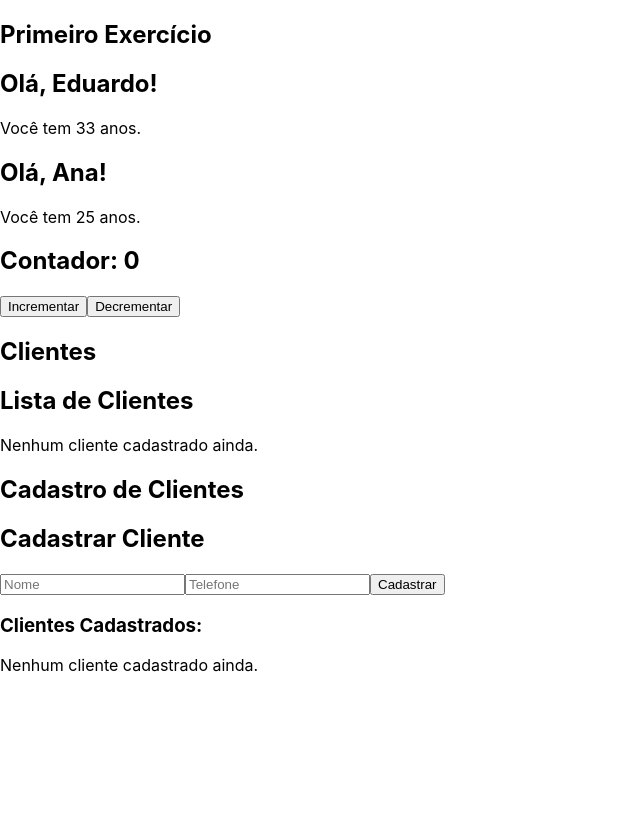
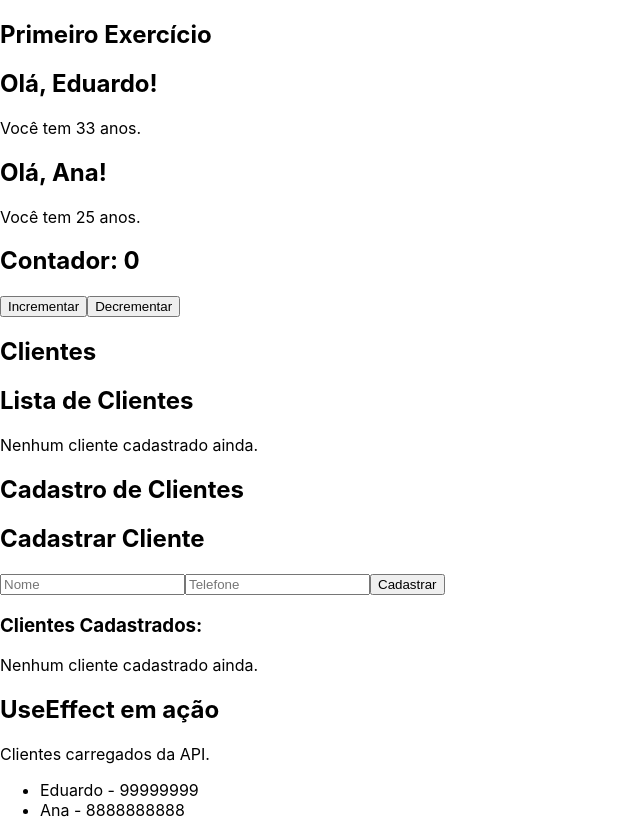
Before and after one commit to Edsamn/my-app, a React (Create React App) app: page / in a window 1280 px wide. Shown: the whole page, without its empty margins (0-640 px from the left). Before the commit the page ends 800 px from the top, so only its background shows below. Built offline with nearby package versions, Linux system fonts and the light colour scheme.

Commit message:
finalizado

```diff
--- a/src/App.tsx
+++ b/src/App.tsx
@@ -2,6 +2,7 @@ import Greeting from "./components/Greeting.tsx";
 import Counter from "./components/Counter.tsx";
 import CustomerList from "./components/CustomerList.tsx";
 import CustomerForm from "./components/CustomerForm.tsx";
+import CustomerApi from "./components/CustomerAPI.tsx";
 
 function AppTSX() {
   return (
@@ -14,6 +15,8 @@ function AppTSX() {
       <CustomerList />
       <h2>Cadastro de Clientes</h2>
       <CustomerForm />
+      <h2>UseEffect em ação</h2>
+      <CustomerApi />
     </div>
   );
 }
--- a/src/components/CustomerAPI.tsx
+++ b/src/components/CustomerAPI.tsx
@@ -1,4 +1,4 @@
-import {useState} from "react";
+import {useEffect, useState} from "react";
 
 type Customer = {
   id: number;
@@ -7,8 +7,37 @@ type Customer = {
 };
 
 function CustomerApi() {
-  const [customer, setCustomers] = useState<Customer[]>([]);
+  const [customers, setCustomers] = useState<Customer[]>([]);
   const [loading, setloading] = useState(true);
+
+  useEffect(() => {
+    setTimeout(() => {
+      const fakeData: Customer[] = [
+        {id: 1, name: "Eduardo", phone: "99999999"},
+        {id: 2, name: "Ana", phone: "8888888888"},
+      ];
+
+      setCustomers(fakeData);
+      setloading(false);
+    }, 2000);
+  }, []);
+
+  if (loading) {
+    return <p>Carregando lista de clientes...</p>;
+  }
+
+  return (
+    <div>
+      <p>Clientes carregados da API.</p>
+      <ul>
+        {customers.map((customer) => (
+          <li key={customer.id}>
+            {customer.name} - {customer.phone}
+          </li>
+        ))}
+      </ul>
+    </div>
+  );
 }
 
 export default CustomerApi;
```
